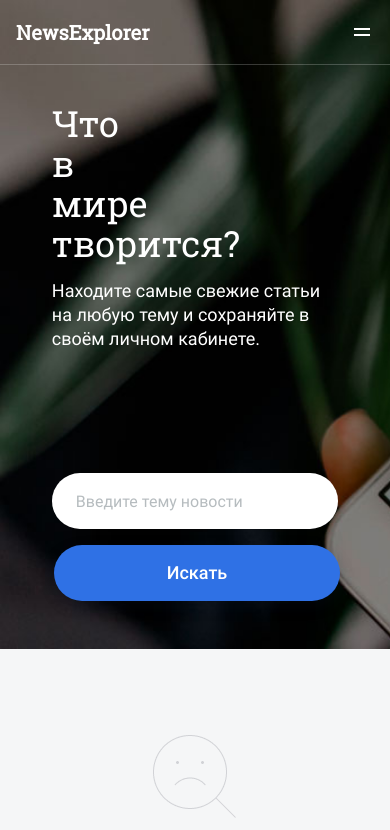
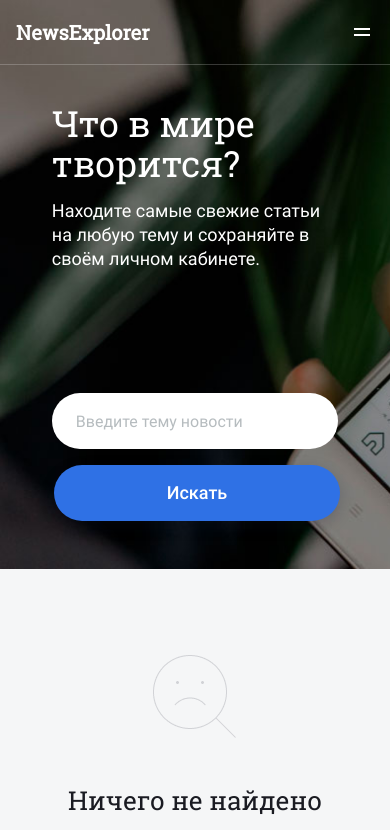
Before and after one commit to anton-zm/news-frontend, a website built with webpack: page src/pages/index.html in a window 390 px wide. Shown: the top 830 px of the page. Built offline with nearby package versions, Linux system fonts and the light colour scheme.

Commit message:
поправил стили для header

```diff
--- a/src/blocks/header/__title/header__title.css
+++ b/src/blocks/header/__title/header__title.css
@@ -11,11 +11,11 @@
   .header__title {
     font-size: 36px;
     line-height: 40px;
-    padding-right: 200px;
+    padding-right: 100px;
   }
 }
 
-@media screen and (max-width: 320px) {
+@media screen and (max-width: 500px) {
   .header__title {
     padding-right: 0;
   }
```
